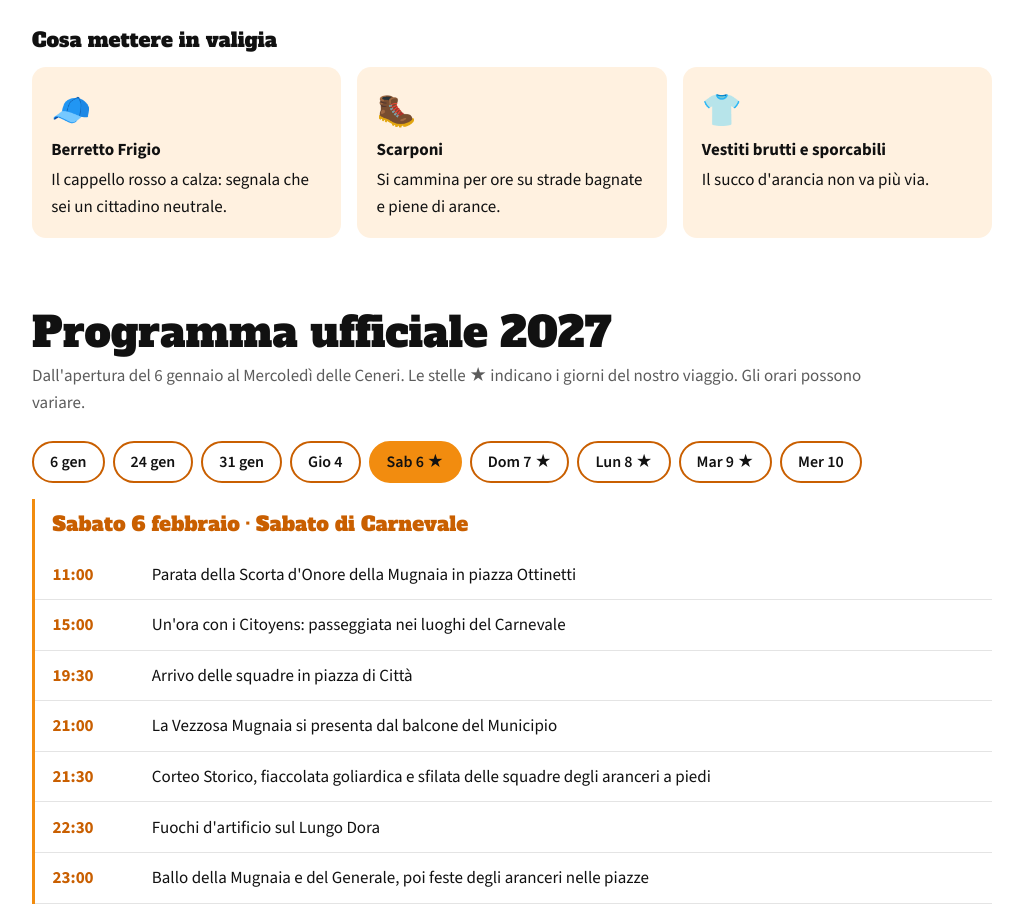
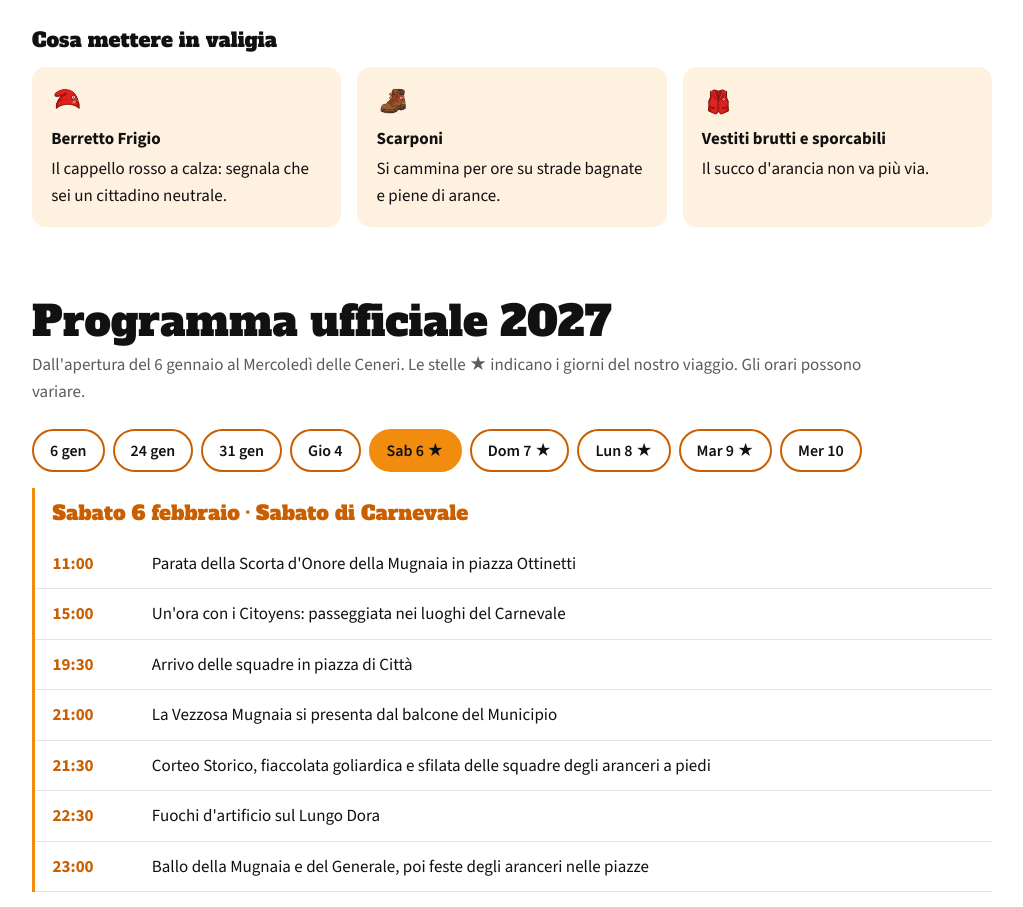
Before and after one commit to Jachopo03/carnevale, a plain HTML site: page index.html in a window 1280 px wide. Shown: the part 920-1827 px from the top of the page, without its empty margins (128-1151 px from the left). Drawn offline with nearby package versions, Linux system fonts and the light colour scheme.

Commit message:
aggiunta immagini

```diff
--- a/css/style.css
+++ b/css/style.css
@@ -114,3 +114,10 @@ blockquote{margin:0 0 1.5rem;padding:1.4rem 1.6rem;background:#111;color:#F28C0F
 .story h3{margin-top:1.5rem}
 footer{margin-top:4rem;padding:2rem 0;background:#0E0E0E;color:#ddd;text-align:center;font-size:.95rem}
 @media (prefers-reduced-motion:reduce){html{scroll-behavior:auto}}
+
+/* photo */
+.pbox{padding:0;overflow:hidden}
+.pbox h3,.pbox p{padding:0 1.2rem}
+.pbox h3{padding-top:1rem}
+.pbox p{padding-bottom:1.1rem}
+.pf{display:block;width:100%;aspect-ratio:4/3;object-fit:cover;margin-bottom:.2rem}
--- a/js/app.js
+++ b/js/app.js
@@ -30,7 +30,7 @@
     var o = D.info;
     return head(o) + '<div class="rules">' + o.regole.map(function (r) { return '<div class="box ' + r[0] + '"><b>' + esc(r[1]) + '</b>' + esc(r[2]) + '</div>'; }).join("") + '</div>' +
       '<h3 style="margin-top:2rem">Cosa mettere in valigia</h3><div class="gear">' +
-      o.valigia.map(function (g) { return '<div class="box"><span class="em">' + g[0] + '</span><b>' + esc(g[1]) + '</b>' + esc(g[2]) + '</div>'; }).join("") + '</div>';
+      o.valigia.map(function (g) { return '<div class="box"><img src="' + g[0] + '" alt="" style="width: 32px; height: 32px; object-fit: contain; margin-bottom: 0.5rem; display: block;"><b>' + esc(g[1]) + '</b>' + esc(g[2]) + '</div>'; }).join("") + '</div>';
   };
 
   S.programma = function () {
@@ -68,13 +68,18 @@
   S.luoghi = function () {
     var o = D.luoghi;
     var imgHtml = o.immagine ? '<img src="' + o.immagine + '" alt="' + esc(o.titolo) + '" style="width:100%; border-radius:8px; margin: 1rem 0;">' : '';
+
     return head(o) + imgHtml + '<div class="places">' + o.voci.map(function (v, index) {
-      var query = encodeURIComponent(v[0] + ", Ivrea, Italy");
-      var gmaps = "https://www.google.com/maps/search/?api=1&query=" + query;
-      var apple = "https://maps.apple.com/?q=" + query;
+      var queryApple = (v[0] === "Piazza di Città") ? "Piazza Ferruccio Nazionale, Ivrea, Italy" : (v[0] + ", Ivrea, Italy");
+      var queryGmaps = v[0] + ", Ivrea, Italy";
+
+      var gmaps = "https://www.google.com/maps/search/?api=1&query=" + encodeURIComponent(queryGmaps);
+      var apple = "https://maps.apple.com/?q=" + encodeURIComponent(queryApple);
+
       var tagsHtml = v[2].map(function (t) { return '<span class="tag">' + esc(t) + '</span>'; }).join("");
       var boxId = "luogo-menu-" + index;
-      var mapMenu = '<div id="' + boxId + '" style="display: none; margin-top: 0.8rem; padding-top: 0.8rem; border-top: 1px solid rgba(0,0,0,0.1); flex-direction: column; gap: 0.4rem; font-size: 0.9rem;">' +
+
+      var mapMenu = '<div id="' + boxId + '" style="display: none; margin-top: 0.8rem; padding-top: 0.8rem; border-top: 1px solid rgba(0,0,0,0.1); flex-direction: column; gap: 0.4rem; font-size: 0.9rem;" onclick="event.stopPropagation();">' +
         '<span style="font-weight: bold; font-size: 0.8rem; opacity: 0.8;">Apri con:</span>' +
         '<div style="display: flex; gap: 0.6rem; flex-wrap: wrap;">' +
           '<a href="' + gmaps + '" target="_blank" rel="noopener noreferrer" style="background: #f1f3f4; color: #333; padding: 4px 10px; border-radius: 4px; text-decoration: none; display: inline-flex; align-items: center; gap: 6px;">' +
@@ -130,7 +135,12 @@
 
   S.personaggi = function () {
     var o = D.personaggi;
-    return head(o) + '<div class="places">' + o.voci.map(function (v) { return '<div class="box"><h3>' + esc(v[0]) + '</h3><p class="note" style="margin:0">' + esc(v[1]) + '</p></div>'; }).join("") + '</div>';
+    return head(o) + '<div class="places">' + o.voci.map(function (v) {
+      var img = v[2]
+        ? '<img class="pf" src="' + v[2] + '" alt="' + esc(v[0]) + '" loading="lazy" onerror="this.remove()">'
+        : '';
+      return '<div class="box pbox">' + img + '<h3>' + esc(v[0]) + '</h3><p class="note" style="margin:0">' + esc(v[1]) + '</p></div>';
+    }).join("") + '</div>';
   };
 
   S.carri = function () { var o = D.carri; return '<h2>' + esc(o.titolo) + '</h2><div class="two"><div>' + o.sx + '</div><div>' + o.dx + '</div></div>'; };
--- a/js/data.js
+++ b/js/data.js
@@ -11,7 +11,11 @@ info: {
   titolo: "Prima di partire",
   lead: "Poche informazioni, ma da rispettare. Ad Ivrea il carnevale si vive, e si vive vestiti nel modo giusto.",
   regole: [["red","Regole","Indossare sempre il Berretto Frigio. Divertirsi (e ubriacarsi, a piacere)"],["warn","Attenzione","Usciti dalle mura bisogna fare il giro per rientrare."],["warn","Attenzione","Per partecipare al carnevale non è obbligatorio partecipare al tiro delle arance."]],
-  valigia: [["🧢","Berretto Frigio","Il cappello rosso a calza: segnala che sei un cittadino neutrale."],["🥾","Scarponi","Si cammina per ore su strade bagnate e piene di arance."],["👕","Vestiti brutti e sporcabili","Il succo d'arancia non va più via."]]
+  valigia: [
+    ["img/cappello.png", "Berretto Frigio", "Il cappello rosso a calza: segnala che sei un cittadino neutrale."],
+    ["img/scarponi.png", "Scarponi", "Si cammina per ore su strade bagnate e piene di arance."],
+    ["img/vestiti.png", "Vestiti brutti e sporcabili", "Il succo d'arancia non va più via."]
+  ]
 },
 programma: {
   titolo: "Programma ufficiale 2027",
@@ -69,7 +73,13 @@ squadre: {
 personaggi: {
   titolo: "I personaggi",
   lead: "Il Carnevale è anche un cerimoniale con i suoi ruoli, tutti visibili nel programma.",
-  voci: [["Il Generale","Il Giovedì Grasso il Sindaco gli affida simbolicamente i poteri civili della piazza. Guida lo Stato Maggiore."],["La Vezzosa Mugnaia","Si presenta dal balcone del Municipio il sabato sera. I fuochi d'artificio sono in suo onore."],["Il Magnifico Podestà","La domenica getta una pietra nella Dora: è la Preda in Dora, rifiuto di ogni tirannia."],["Gli Abbà","I piccoli priori delle cinque parrocchie cittadine, festeggiati con l'Alzata."],["Pifferi e Tamburi","Aprono il Carnevale il 6 gennaio e suonano la Generala in Piazza di Città."]]
+  voci: [
+    ["Il Generale","Il Giovedì Grasso il Sindaco gli affida simbolicamente i poteri civili della piazza. Guida lo Stato Maggiore.","img/generale.png"],
+    ["La Vezzosa Mugnaia","Si presenta dal balcone del Municipio il sabato sera. I fuochi d'artificio sono in suo onore.","img/mugnaia.png"],
+    ["Il Magnifico Podestà","La domenica getta una pietra nella Dora: è la Preda in Dora, rifiuto di ogni tirannia.","img/podesta.png"],
+    ["Gli Abbà","I piccoli priori delle cinque parrocchie cittadine, festeggiati con l'Alzata.","img/abba.png"],
+    ["Pifferi e Tamburi","Aprono il Carnevale il 6 gennaio e suonano la Generala in Piazza di Città.","img/pifferi-e-tamburi.png"]
+  ]
 },
 carri: {
   titolo: "I carri da getto",
```
Also changed, not shown: img/cappello.png (added), img/generale.jpg (added), img/scarponi.png (added), img/tuchini.png, img/vestiti.png (added).
